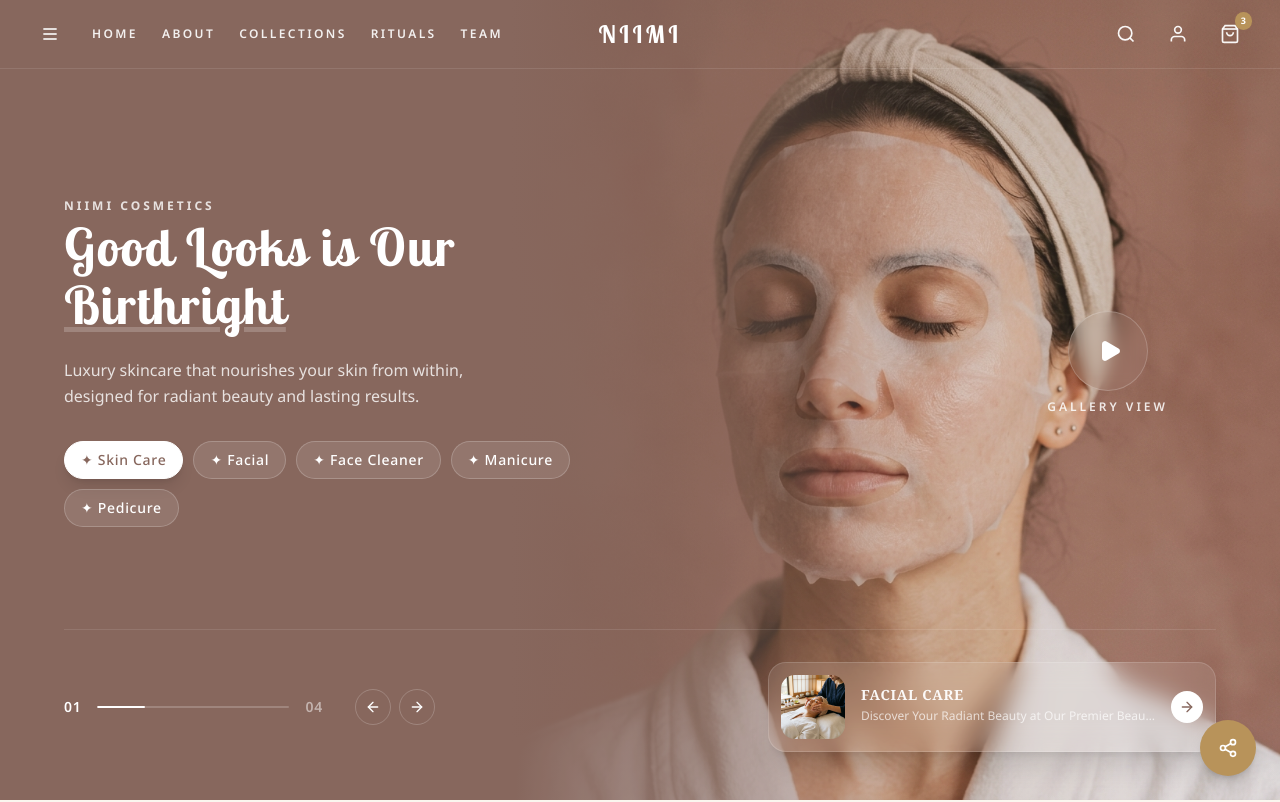
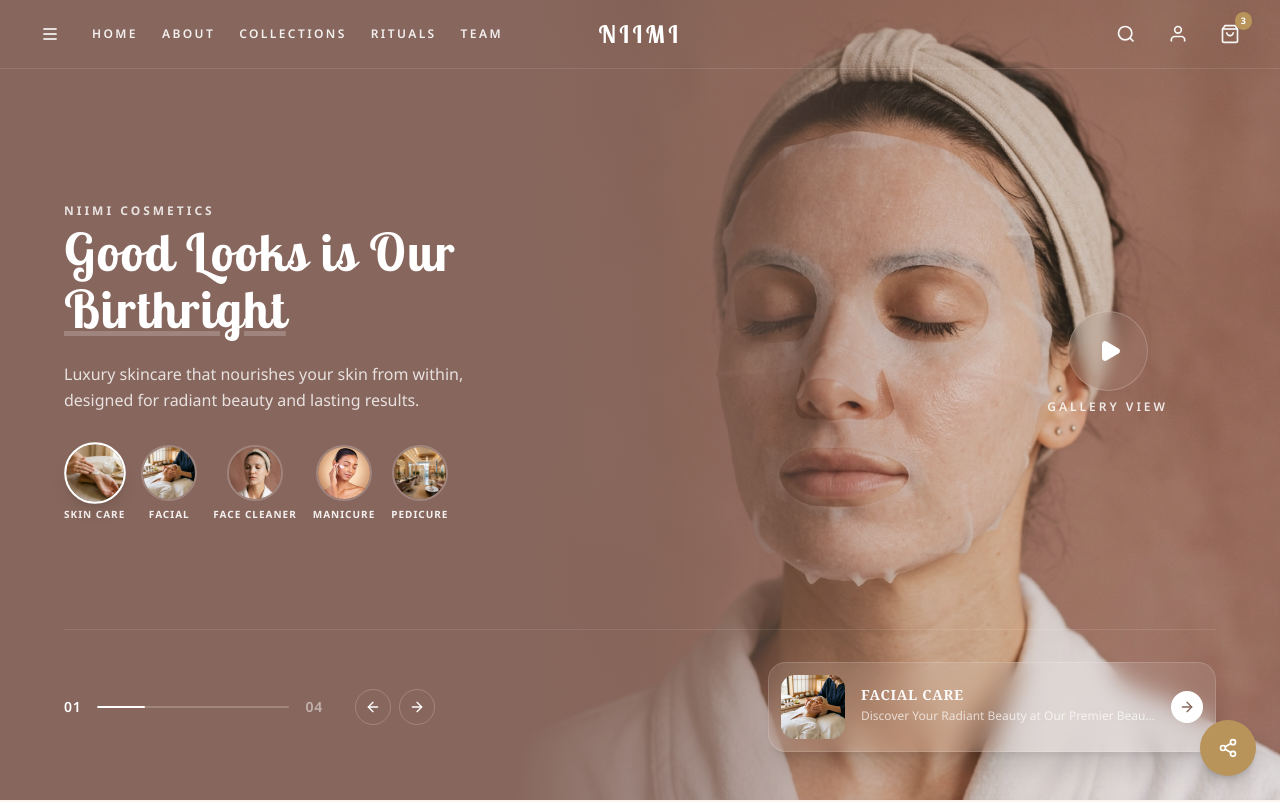
Before and after one commit to Ayushxcodes/cosmetic, a Next.js app: page / in a window 1280 px wide. Shown: the top 802 px of the page. Built offline with nearby package versions, Linux system fonts and the light colour scheme; a web font is replaced by a local one.

Commit message:
fixed_some

```diff
--- a/src/components/Landing/HeroSection.tsx
+++ b/src/components/Landing/HeroSection.tsx
@@ -28,7 +28,13 @@ export default function HeroSection() {
     return () => clearInterval(timer);
   }, [bgImages.length]);
 
-  const categories = ["Skin Care", "Facial", "Face Cleaner", "Manicure", "Pedicure"];
+  const categories = [
+    { name: "Skin Care", image: "/cream_on_hand.png" },
+    { name: "Facial", image: "/facial_treatment.png" },
+    { name: "Face Cleaner", image: "/model_face_mask.png" },
+    { name: "Manicure", image: "/model4.webp" },
+    { name: "Pedicure", image: "/salon_interior.png" }
+  ];
 
   const carouselItems: ServiceItem[] = [
     {
@@ -107,19 +113,31 @@ export default function HeroSection() {
             Luxury skincare that nourishes your skin from within, designed for radiant beauty and lasting results.
           </p>
 
-          {/* Category Pills */}
-          <div className="flex flex-wrap gap-2.5 pt-2">
+          {/* Category Thumbnail Links */}
+          <div className="flex flex-wrap gap-4 pt-2">
             {categories.map((cat) => (
               <button
-                key={cat}
-                onClick={() => setActiveTab(cat)}
-                className={`px-4 py-2 rounded-full border text-xs sm:text-sm font-medium tracking-wider transition-all duration-300 ${
-                  activeTab === cat
-                    ? "bg-white text-[#87675d] border-white shadow-lg"
-                    : "bg-white/10 text-white border-white/20 hover:bg-white/20"
-                }`}
+                key={cat.name}
+                onClick={() => setActiveTab(cat.name)}
+                className="flex flex-col items-center gap-1.5 group transition-all duration-300"
               >
-                ✦ {cat}
+                <div
+                  className={`relative w-14 h-14 rounded-full overflow-hidden border-2 transition-all duration-300 ${
+                    activeTab === cat.name
+                      ? "border-white scale-110 shadow-lg"
+                      : "border-white/20 hover:border-white/60"
+                  }`}
+                >
+                  <Image
+                    src={cat.image}
+                    alt={cat.name}
+                    fill
+                    className="object-cover"
+                  />
+                </div>
+                <span className="text-[10px] uppercase tracking-widest font-bold text-white/90 group-hover:text-white transition-colors">
+                  {cat.name}
+                </span>
               </button>
             ))}
           </div>
```
